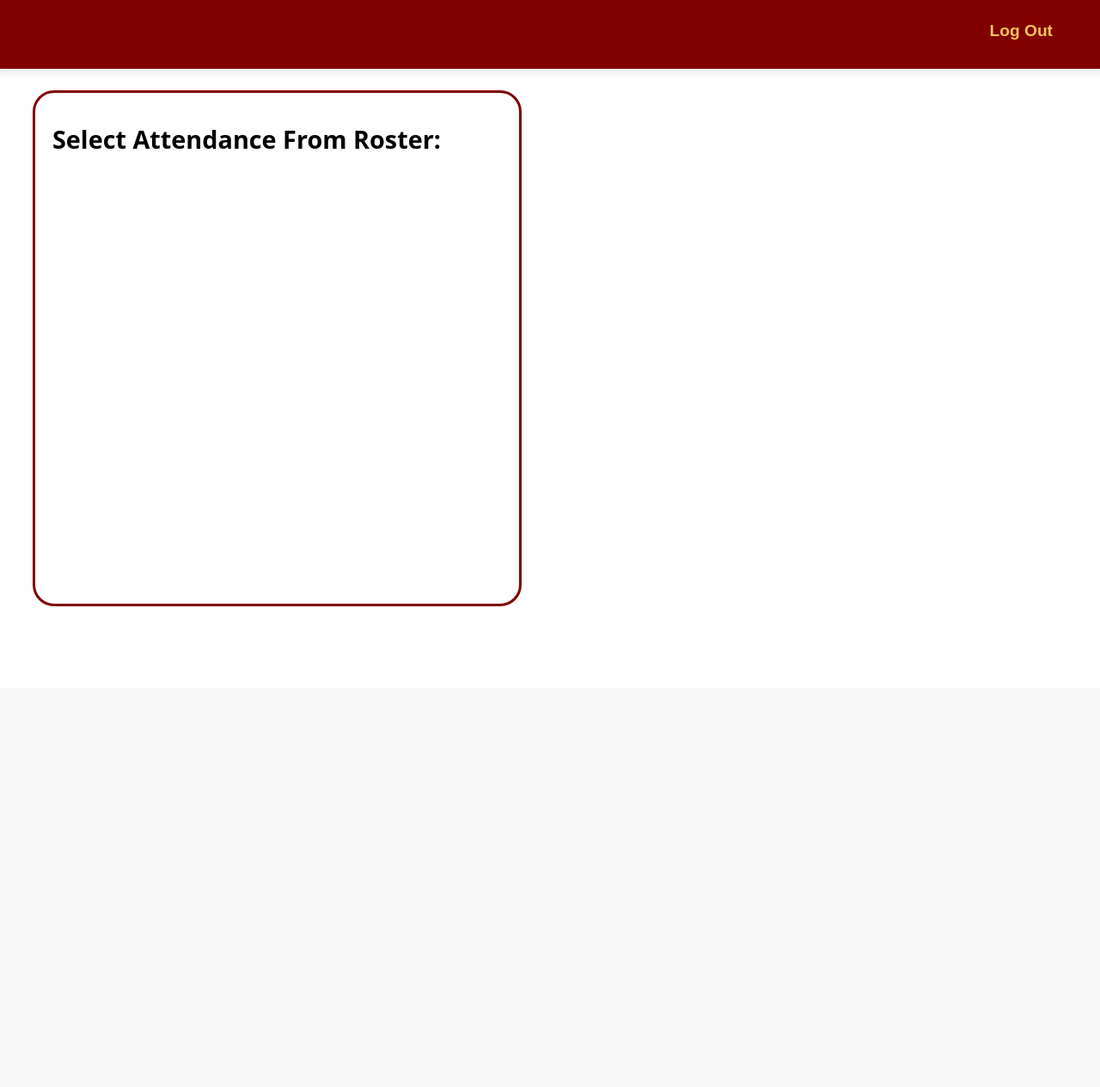
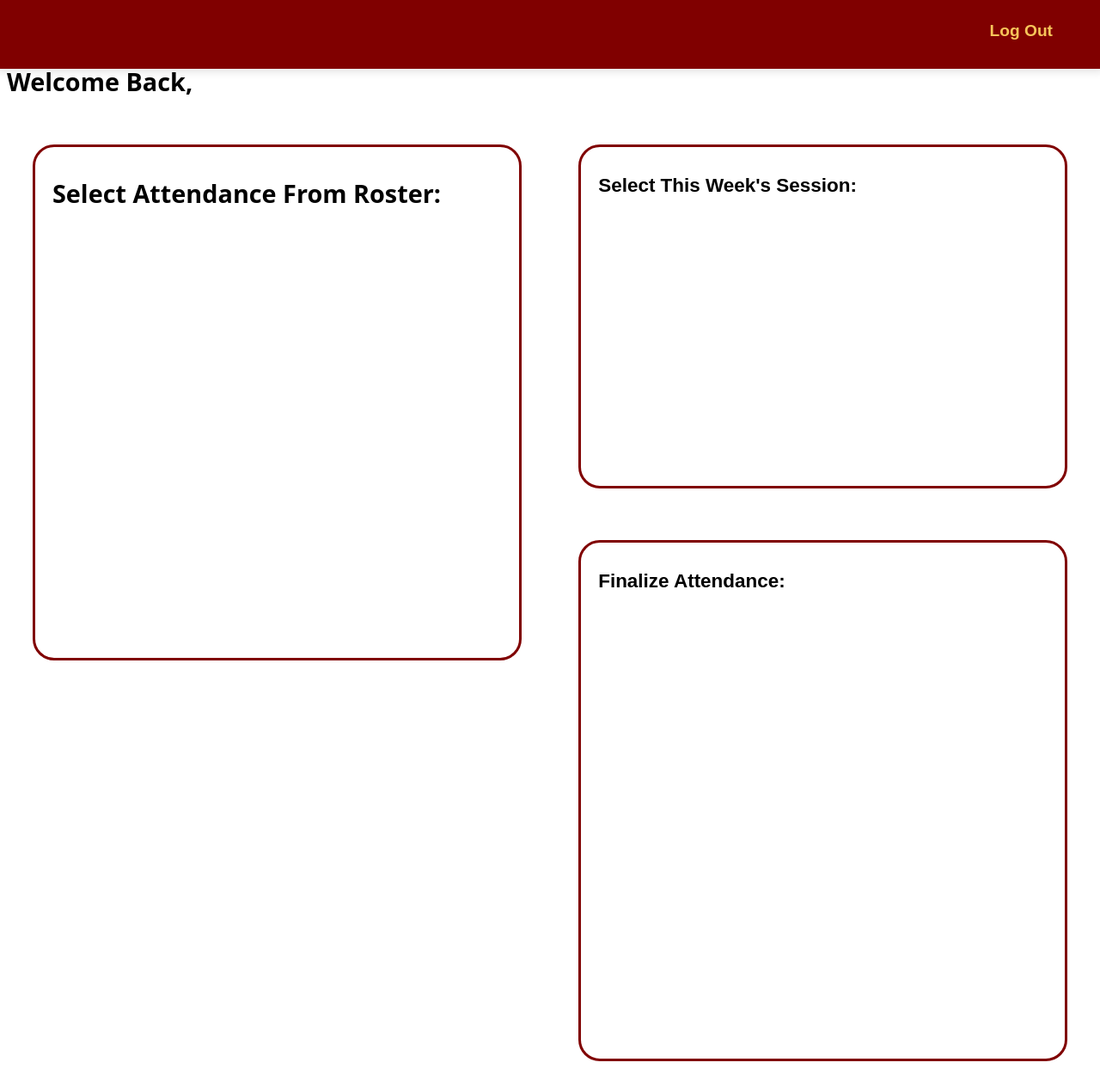
Before and after one commit to graceburt/386, a PHP site: page /attendancepage.php in a window 1280 px wide. Shown: the whole page at 86% size. Before the commit the page ends 705 px from the top, so only its background shows below. Run offline with PHP 8.4, Linux system fonts and the light colour scheme; the visitor is signed in with stand-in values (Sample User, id 1); data that the repository does not hold is empty.

Commit message:
Formatting/Functiontionality to SI Page

```diff
--- a/attendancepage.php
+++ b/attendancepage.php
@@ -21,6 +21,13 @@ $email = $_SESSION['uname']
     <link href="https://fonts.googleapis.com/css?family=Nanum+Gothic|Roboto:300,400&display=swap" rel="stylesheet">
      <link rel ="stylesheet" href="stylemenu.css">
      <link rel ="stylesheet" href="stylesheet.css">
+     <link rel = "stylesheet" href = "stylesheet.css">
+     <script language=javascript>
+    function submitPostLink()
+    {
+    document.postlink.submit();
+    }
+  </script>
 </head>
 <header>
     <nav id="navigation">
@@ -76,13 +83,62 @@ $email = $_SESSION['uname']
         }
         $result -> free_result();
     }
-
+    echo "<h2>Welcome Back, ". $name . " </h2>";
     /*  NOTES FOR FRONT END
     - $email    = the current SI's email (jstoetzel@gulls.salisbury.edu)
     - $ID       = the current SI's ID number (1000003)
     - $name     = the current SI's name (Jack Stoetzel)
     */
 
+    // Query for the SI's sessions (will be a list)
+           // echo "<p>" . $SessionDay . " (" . date('m/d/Y',(strtotime ('-' .  ($DateNum - $SessionNum) . ' day' , strtotime ( date('m/d/Y'))))) . "): " . date('h:i a', strtotime($SessionTime)) . " - " . $EndTime . "</p>";
+    // Printing the list of students in the sections
+    // Need to get the Dpt, Num, Sec from Course matched with SI_ID
+    // Then pull all students from the Enrolled in list who are in this class
+    ?>
+<div class = "column" style="width: 100%; float:left; width: 45%; overflow: hidden">
+  <div class = "scroll_bar">
+  <h2>Select Attendance From Roster: </h2>
+  <form action method= "post">
+<?php
+    // Printing the list of students in the sections
+    // Need to get the Dpt, Num, Sec from Course matched with SI_ID
+    // Then pull all students from the Enrolled in list who are in this class
+    $ClassQuery = "SELECT department, number, section FROM Course WHERE SI_ID = " . $ID;
+    //echo "<h3> " . $ClassQuery . "</h3>";
+    $CQResult = $connection->query($ClassQuery);
+    if($CQResult){
+        foreach($CQResult as $row1){
+            $EnrollQuery = "SELECT student_ID FROM Enrolled_In WHERE department = '" . $row1['department'] . "' AND course_number = " . $row1['number'] . " AND course_section = " . $row1['section'];
+            //echo "<h3> " . $EnrollQuery . "</h3>";
+            $EQResult = $connection->query($EnrollQuery);
+            if($EQResult){
+                foreach($EQResult as $row2){
+                    $StudentQuery = "SELECT name FROM Student WHERE ID = " . $row2['student_ID'];
+                    //echo "<h3> " . $StudentQuery . "</h3>";
+                    $SQResult = $connection->query($StudentQuery);
+                    if($SQResult){
+                        foreach($SQResult as $row3){
+                            //   <p><input> type = 'checkbox' name = 'Attendance' value = '1000004'>Stephanie Warman (1000004)</p>"
+                            echo "<p><input type = 'checkbox' name = 'Attendance' value = '" .$row2['student_ID']. "'> ".$row3['name'] . " (" . $row2['student_ID'] . ")</p>";
+                        }
+                    }
+                }
+            }
+        }
+    }
+?>
+
+    </form>
+   </div>
+  </div>
+<!--<div class = 'text_column' style = 'float:right;width: auto;  margin: 0;'>-->
+ <div class = "column" style = 'float:right; height: 400px; overflow: hidden;'>
+  <div class = "scroll_bar" style = "height: 600px;">
+
+  <h3>Select This Week's Session:  </h3>
+    <form action = "#" name=postlink method ='post'>
+       <?php
     // Query for the SI's sessions (will be a list)
     $SessionQuery = "SELECT session_weekday, session_time, duration FROM Session WHERE SI_ID = " . $ID;
     $result = $connection->query($SessionQuery);
@@ -134,53 +190,26 @@ $email = $_SESSION['uname']
             else if($SessionDay == "Friday"){
                 $SessionNum = 5;
             }
+            echo "<p><input type = 'radio' name = 'Attendance' value = > ".$SessionDay . " (" . date('m/d/Y',(strtotime ('-' .  ($DateNum - $SessionNum) . ' day' , strtotime ( date('m/d/Y'))))) . "): " . date('h:i a', strtotime($SessionTime)) . "</p>";
+           //echo "<p> input type = radio id = 'button' name = 'session-time' value = '" . $SessionDay . "'>  (" . date('m/d/Y',(strtotime ('-' .  ($DateNum - $SessionNum) . ' day' , strtotime ( date('m/d/Y'))))) . "): " . date('h:i a', strtotime($SessionTime)) . " - " . $EndTime . "</p>";
 
-           // echo "<p>" . $SessionDay . " (" . date('m/d/Y',(strtotime ('-' .  ($DateNum - $SessionNum) . ' day' , strtotime ( date('m/d/Y'))))) . "): " . date('h:i a', strtotime($SessionTime)) . " - " . $EndTime . "</p>";
+           //echo "<p><input type = radio id = 'button' name = 'select-time' oneclick='this.form.submit()' value = " . $SessionDay . " (" . date('m/d/Y',(strtotime ('-' .  ($DateNum - $SessionNum) . ' day' , strtotime ( date('m/d/Y'))))) . "): " . date('h:i a', strtotime($SessionTime)) . " - " . $EndTime . "</p>";
         }
-    }
-    // Printing the list of students in the sections
-    // Need to get the Dpt, Num, Sec from Course matched with SI_ID
-    // Then pull all students from the Enrolled in list who are in this class
-    ?>
-<div class = "column" style="float:left">
-  <div class = "scroll_bar" style = "height: 675px;">
-  <h2>Select Attendance From Roster: </h2>
-  <form action method= "post">
-<?php
-    // Printing the list of students in the sections
-    // Need to get the Dpt, Num, Sec from Course matched with SI_ID
-    // Then pull all students from the Enrolled in list who are in this class
-    $ClassQuery = "SELECT department, number, section FROM Course WHERE SI_ID = " . $ID;
-    //echo "<h3> " . $ClassQuery . "</h3>";
-    $CQResult = $connection->query($ClassQuery);
-    if($CQResult){
-        foreach($CQResult as $row1){
-            $EnrollQuery = "SELECT student_ID FROM Enrolled_In WHERE department = '" . $row1['department'] . "' AND course_number = " . $row1['number'] . " AND course_section = " . $row1['section'];
-            //echo "<h3> " . $EnrollQuery . "</h3>";
-            $EQResult = $connection->query($EnrollQuery);
-            if($EQResult){
-                foreach($EQResult as $row2){
-                    $StudentQuery = "SELECT name FROM Student WHERE ID = " . $row2['student_ID'];
-                    //echo "<h3> " . $StudentQuery . "</h3>";
-                    $SQResult = $connection->query($StudentQuery);
-                    if($SQResult){
-                        foreach($SQResult as $row3){
-                            echo "<p><input type = 'checkbox' name = 'Attendance' value = '" .$row2['student_ID']. "'> ".$row3['name'] . " (" . $row2['student_ID'] . ")</p>";
-                        }
-                    }
-                }
-            }
-        }
-    }
-?>
+      }
+  ?>
+  </form>
 
-    </form>
-   </div>
   </div>
+</div>
+<div class = "column" style = 'float:right; height: auto;'>
+  <div class = "scroll_bar" style = "height: 600px;">
 
-
-
-
+  <h3>Finalize Attendance:  </h3>
+    <form action = "#" name=postlink method ='post'>
+       <?php
+        ?>
+  </div?
+</div>
 
 </body>
 </html>
```
